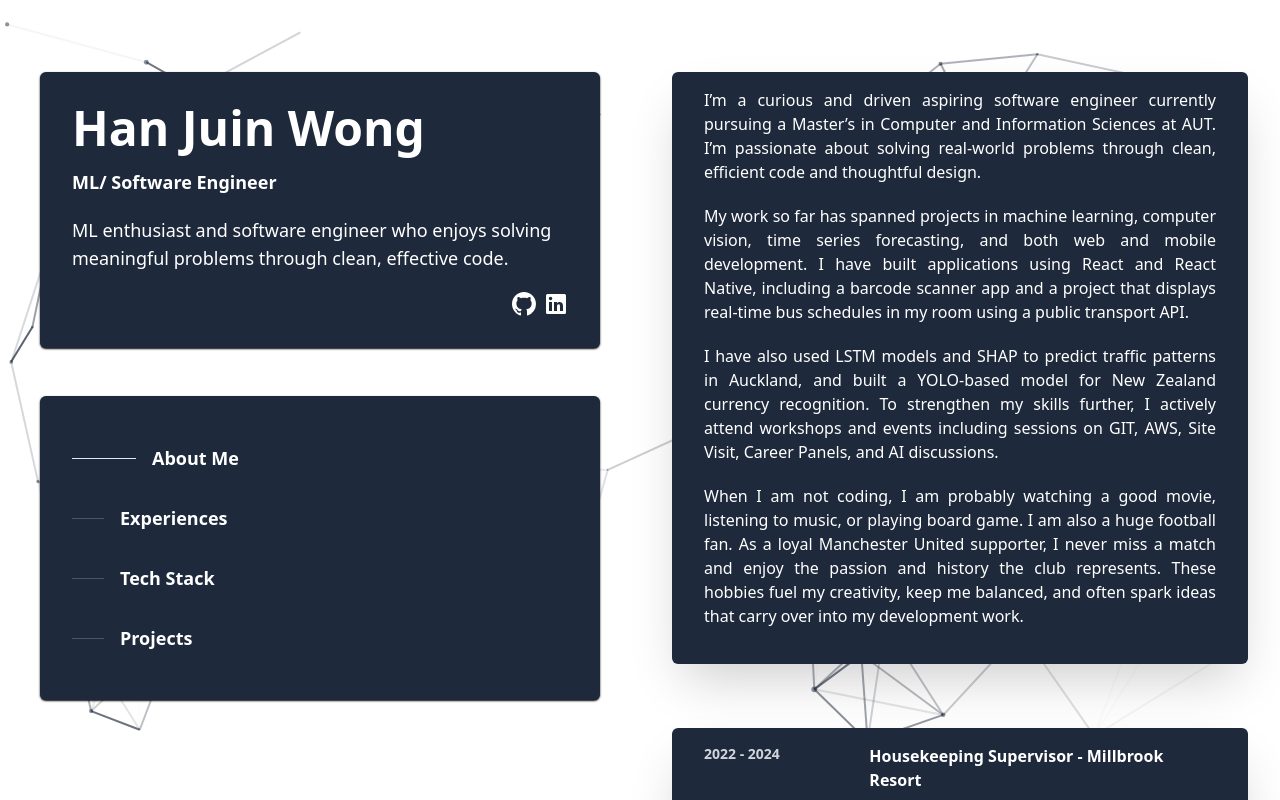
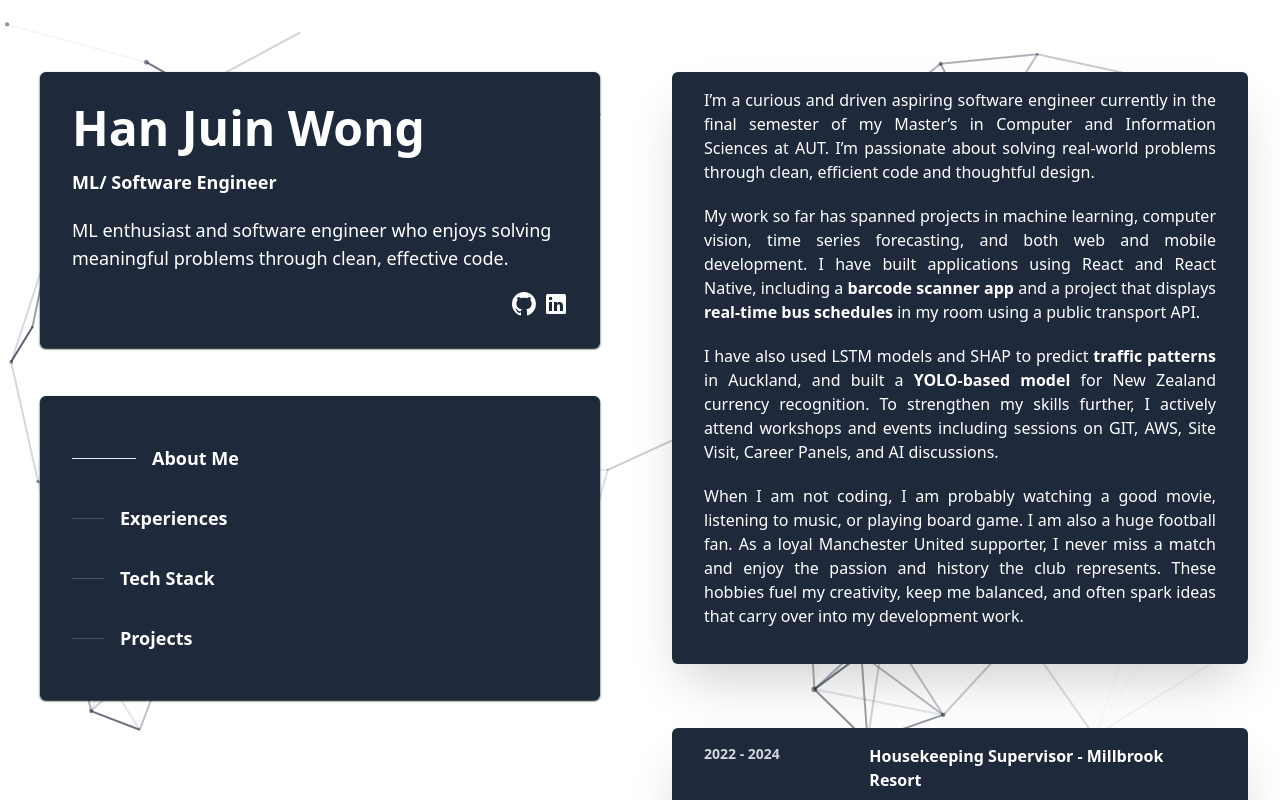
Before and after one commit to hanjuin/han-portfolio, a React (Vite) app: page / in a window 1280 px wide. Shown: the top 800 px of the page. Built offline with nearby package versions, Linux system fonts and the light colour scheme.

Commit message:
add project link to about section

```diff
--- a/src/components/About.jsx
+++ b/src/components/About.jsx
@@ -5,13 +5,14 @@ export default function About() {
     <section id="about" className=" text-white mb-6 mt-10 bg-slate-800 shadow-[0_25px_50px_-12px_rgba(0,0,0,0.2)] rounded-md px-8 py-4 text-justify">
       {/* <h2 className="text-2xl font-bold mb-4">About Me</h2> */}
       <p className="font-light pb-5">
-        I’m a curious and driven aspiring software engineer currently pursuing a Master’s in Computer and Information Sciences at AUT. I’m passionate about solving real-world problems through clean, efficient code and thoughtful design.
+        I’m a curious and driven aspiring software engineer currently in the final semester of my Master’s in Computer and Information Sciences at AUT. I’m passionate about solving real-world problems through clean, efficient code and thoughtful design.
       </p>
       <p className=" font-light pb-5">
-      My work so far has spanned projects in machine learning, computer vision, time series forecasting, and both web and mobile development. I have built applications using React and React Native, including a barcode scanner app and a project that displays real-time bus schedules in my room using a public transport API.
+      My work so far has spanned projects in
+      machine learning, computer vision, time series forecasting, and both web and mobile development. I have built applications using React and React Native, including a <a href="https://github.com/hanjuin/GroceryShoppingAssistant" className='font-bold hover:text-cyan-400 transition' target="_blank" rel="noopener noreferrer"> barcode scanner app</a> and a project that displays <a href="https://github.com/hanjuin/bus-schedule" className='font-bold hover:text-cyan-400 transition' target="_blank" rel="noopener noreferrer"> real-time bus schedules</a> in my room using a public transport API.
       </p>
       <p className=" font-light pb-5">
-        I have also used LSTM models and SHAP to predict traffic patterns in Auckland, and built a YOLO-based model for New Zealand currency recognition. To strengthen my skills further, I actively attend workshops and events including sessions on GIT, AWS, Site Visit, Career Panels, and AI discussions.
+        I have also used LSTM models and SHAP to predict <a href="https://github.com/hanjuin/traffic-prediction-lightgbm" className='font-bold hover:text-cyan-400 transition' target="_blank" rel="noopener noreferrer">traffic patterns</a>  in Auckland, and built a <a href="https://github.com/hanjuin/currency_recognition_yolo" className='font-bold hover:text-cyan-400 transition' target="_blank" rel="noopener noreferrer">YOLO-based model</a> for New Zealand currency recognition. To strengthen my skills further, I actively attend workshops and events including sessions on GIT, AWS, Site Visit, Career Panels, and AI discussions.
       </p>
       <p className=" font-light pb-5">
         When I am not coding, I am probably watching a good movie, listening to music, or playing board game. I am also a huge football fan. As a loyal Manchester United supporter, I never miss a match and enjoy the passion and history the club represents. These hobbies fuel my creativity, keep me balanced, and often spark ideas that carry over into my development work.
```
